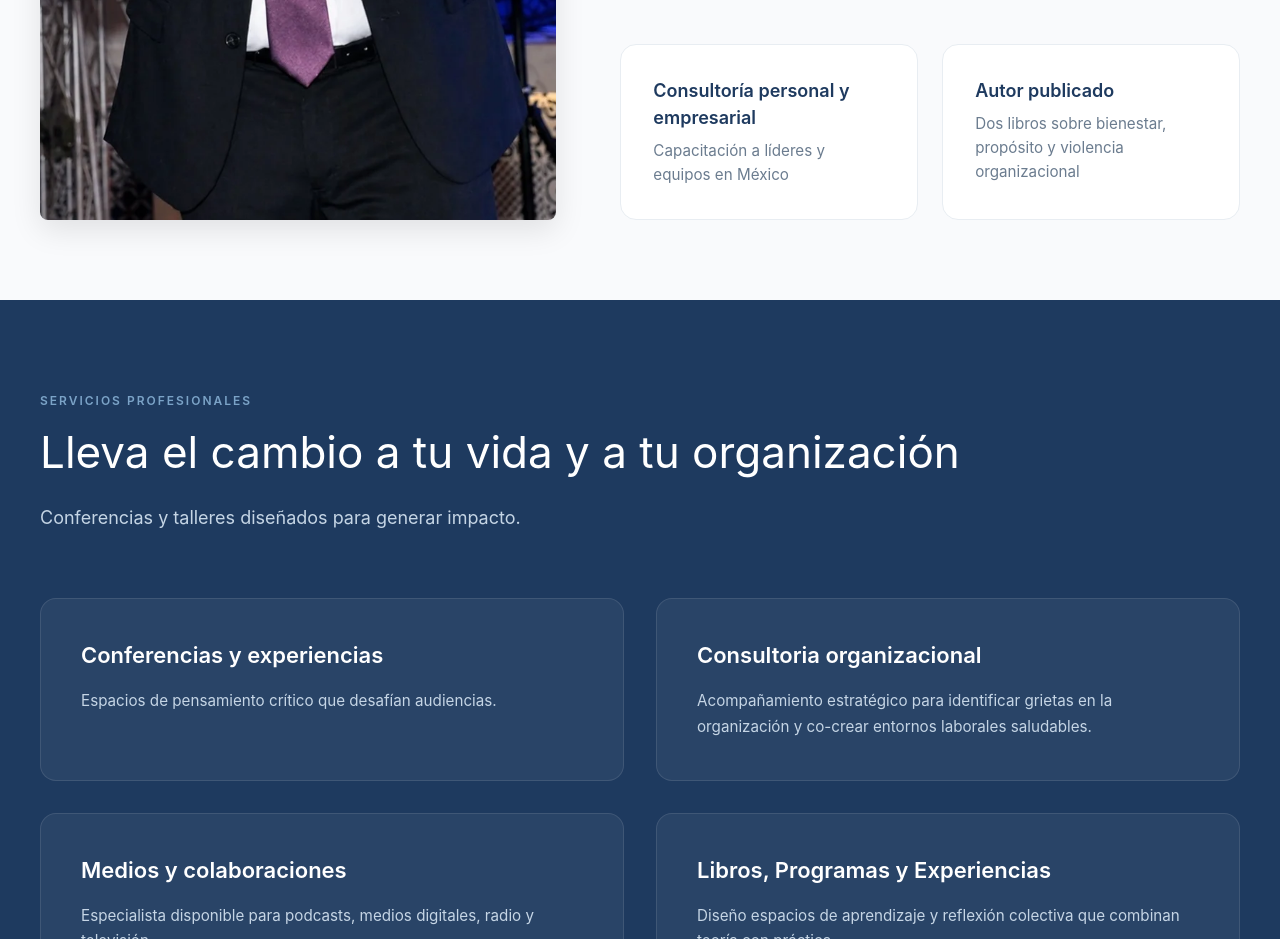
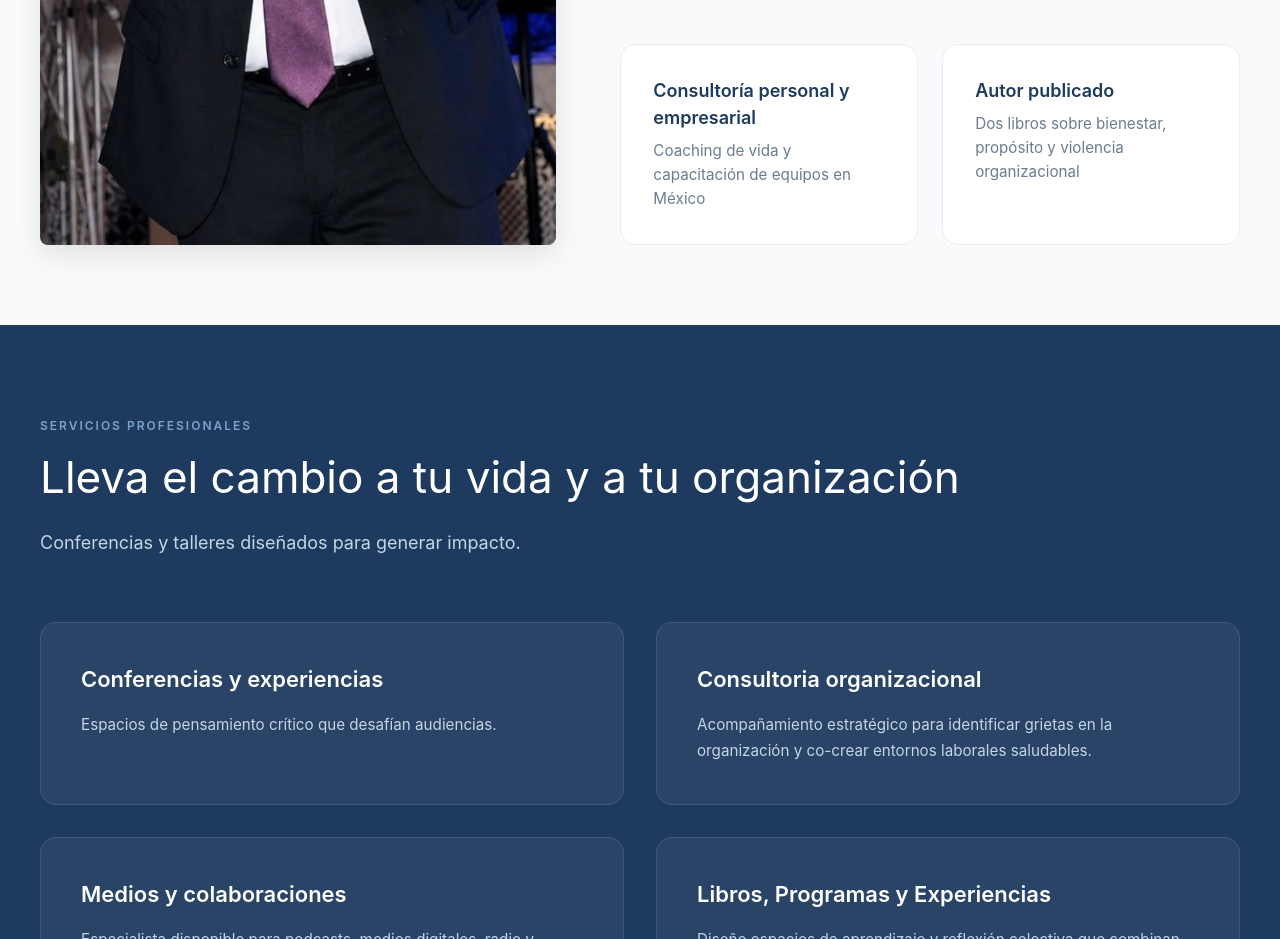
Before and after one commit to codingwithdani/vivirsinproposito, a React (Vite) app: page / in a window 1280 px wide. Shown: the part 1700-2639 px from the top of the page. Built offline with nearby package versions, Linux system fonts and the light colour scheme.

Commit message:
Update consulting feature description to include coaching de vida
Co-Authored-By: Claude Sonnet 4.6 <noreply@anthropic.com>

```diff
--- a/src/components/AboutMe/AboutMe.jsx
+++ b/src/components/AboutMe/AboutMe.jsx
@@ -46,7 +46,7 @@ function AboutMe() {
               <div className="feature-content">
                 <h3 className="feature-title">Consultoría personal y empresarial</h3>
                 <p className="feature-description">
-                  Capacitación a líderes y equipos en México
+                  Coaching de vida y capacitación de equipos en México
                 </p>
               </div>
             </div>
```
